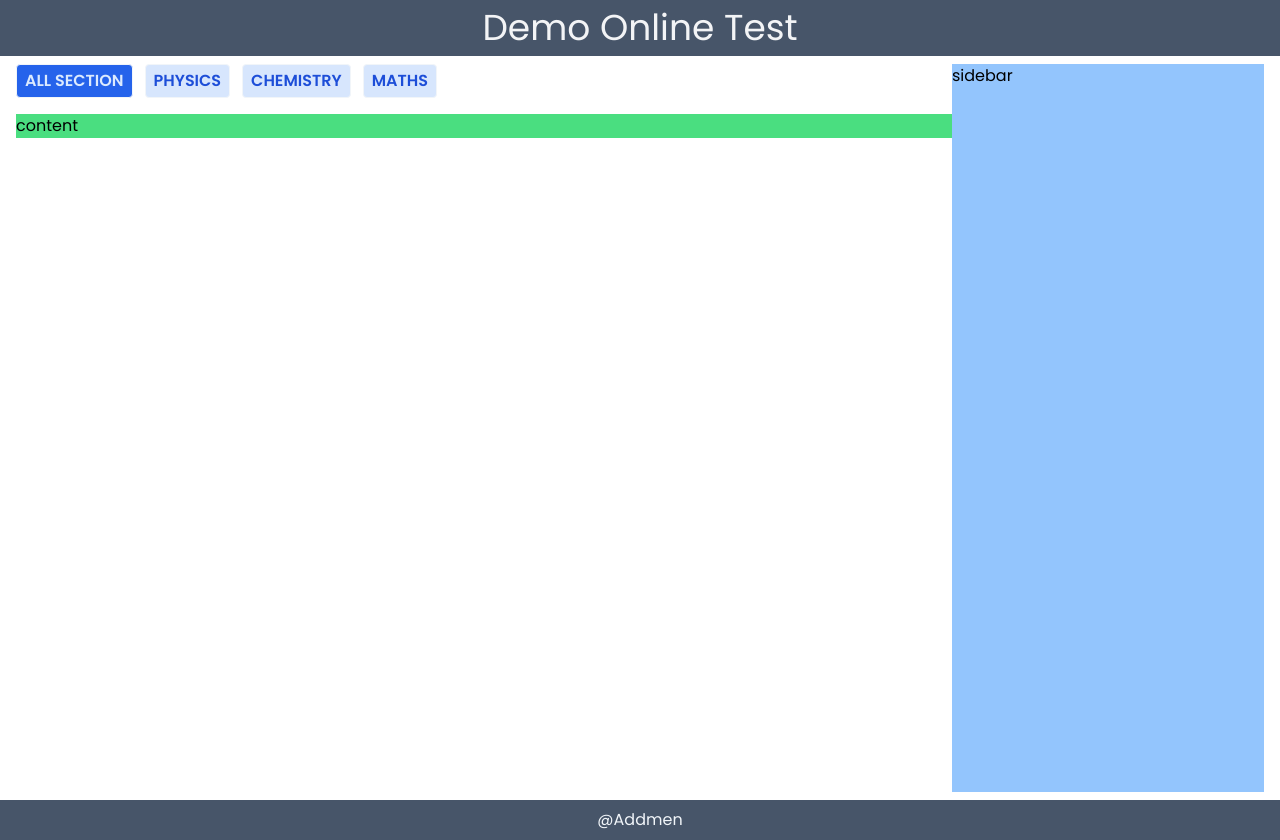
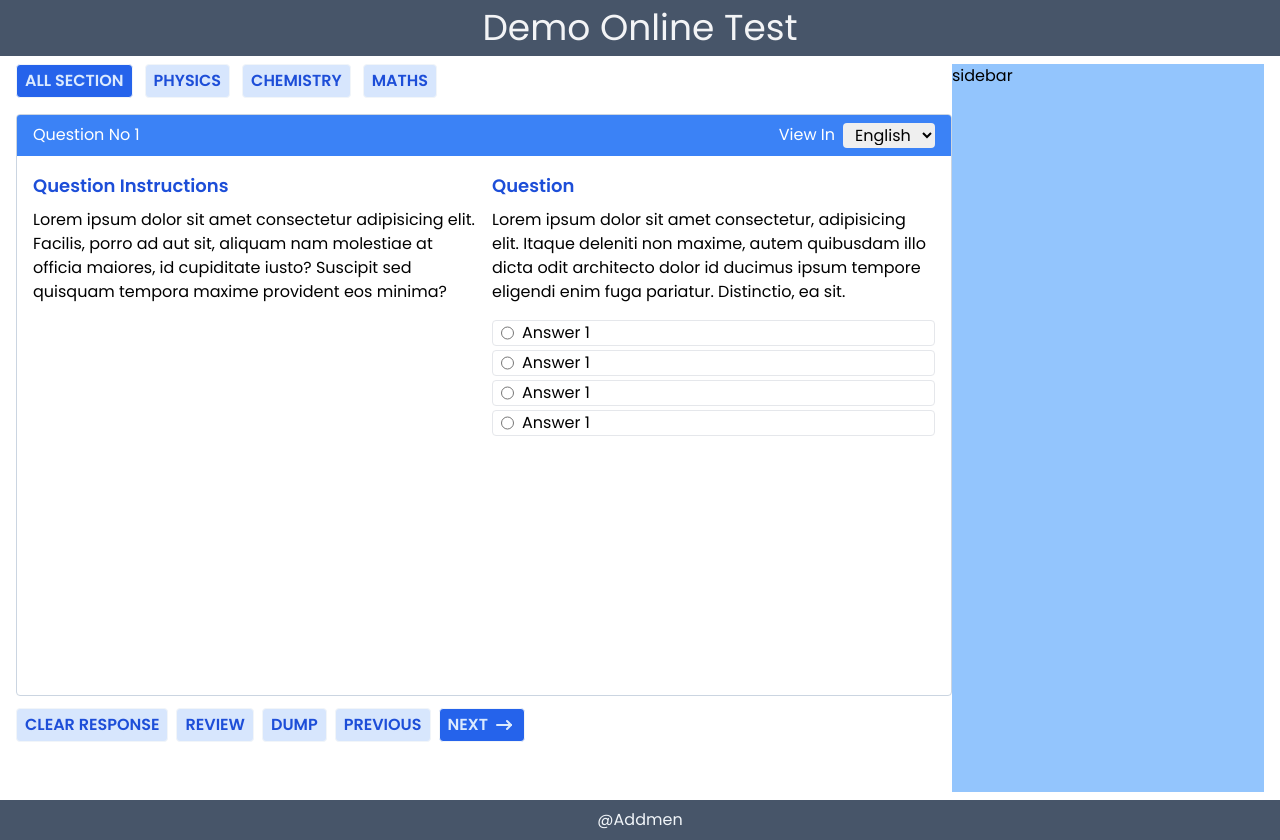
Before and after one commit to prosenjit-singha/demo-online-test, a Next.js app: page / in a window 1280 px wide. Built offline with nearby package versions, Linux system fonts and the light colour scheme.

Commit message:
content section added

```diff
--- /dev/null
+++ b/components/Main/Content.tsx
@@ -0,0 +1,67 @@
+export default function Content() {
+  return (
+    <section className="min-h-[80%] flex flex-col rounded overflow-hidden border border-slate-300">
+      {/* CONTENT HEADER */}
+      <div className="bg-blue-500 flex h-fit justify-between py-2 px-4 text-white">
+        {/* QUESTION NO */}
+        <h2>Question No 1</h2>
+
+        {/* LANGUAGE OPTIONS */}
+        <div className="flex gap-2 ">
+          <span>View In</span>
+          <select className="text-black rounded px-2 cursor-pointer !outline-none">
+            <option value="english">English</option>
+            <option value="hindi">Hindi</option>
+            <option value="french">France</option>
+          </select>
+        </div>
+      </div>
+      {/* CONTENT BODY */}
+      <div className="grid grid-cols-2 p-4 gap-4">
+        {/* QUESTION INSTRUCTIONS PART */}
+        <div>
+          <h3 className="font-semibold text-blue-700 text-lg mb-2">
+            Question Instructions
+          </h3>
+          <p>
+            Lorem ipsum dolor sit amet consectetur adipisicing elit. Facilis,
+            porro ad aut sit, aliquam nam molestiae at officia maiores, id
+            cupiditate iusto? Suscipit sed quisquam tempora maxime provident eos
+            minima?
+          </p>
+        </div>
+
+        {/* QUESTION PART */}
+        <div>
+          <h3 className="font-semibold text-blue-700 text-lg mb-2">Question</h3>
+          <p>
+            Lorem ipsum dolor sit amet consectetur, adipisicing elit. Itaque
+            deleniti non maxime, autem quibusdam illo dicta odit architecto
+            dolor id ducimus ipsum tempore eligendi enim fuga pariatur.
+            Distinctio, ea sit.
+          </p>
+
+          {/* ANSWER OPTIONS */}
+          <div className="mt-4 flex flex-col gap-1">
+            <label className="radio-option">
+              <input name="answer" type="radio" value="1" />
+              <span>Answer 1</span>
+            </label>
+            <label className="radio-option">
+              <input name="answer" type="radio" value="2" />
+              <span>Answer 1</span>
+            </label>
+            <label className="radio-option">
+              <input name="answer" type="radio" value="3" />
+              <span>Answer 1</span>
+            </label>
+            <label className="radio-option">
+              <input name="answer" type="radio" value="4" />
+              <span>Answer 1</span>
+            </label>
+          </div>
+        </div>
+      </div>
+    </section>
+  );
+}
--- a/components/Main/index.tsx
+++ b/components/Main/index.tsx
@@ -1,18 +1,30 @@
+import Content from "./Content";
+import { TbArrowNarrowRight as NextIcon } from "react-icons/tb";
 export default function Main() {
   return (
     <main className="grid grid-cols-12 min-h-[calc(100vh-56px)] px-4 py-2">
       <article className=" col-start-1 col-end-10">
         {/* HEADER SECTION */}
         <section className="flex items-center mb-4 gap-3">
-          <button className="btn-primary active">All Section</button>
+          <button className="btn-primary filled">All Section</button>
           <button className="btn-primary">Physics</button>
           <button className="btn-primary">Chemistry</button>
           <button className="btn-primary">Maths</button>
         </section>
         {/* CONTENT SECTION */}
-        <section className="bg-green-400">content</section>
-        {/* SIDEBAR SECTION */}
+        <Content />
+        {/* CONTENT ACTIONS */}
+        <div className="flex gap-2 mt-3">
+          <button className="btn-primary">Clear Response</button>
+          <button className="btn-primary">Review</button>
+          <button className="btn-primary">Dump</button>
+          <button className="btn-primary">Previous</button>
+          <button className="btn-primary filled flex items-center gap-1">
+            Next <NextIcon size={24} />
+          </button>
+        </div>
       </article>
+      {/* SIDEBAR SECTION */}
       <section className="bg-blue-300 col-start-10 col-end-13">sidebar</section>
     </main>
   );
--- a/package.json
+++ b/package.json
@@ -19,6 +19,7 @@
     "next": "13.1.6",
     "react": "18.2.0",
     "react-dom": "18.2.0",
+    "react-icons": "^4.7.1",
     "typescript": "4.9.5"
   },
   "devDependencies": {
--- a/styles/components.css
+++ b/styles/components.css
@@ -11,8 +11,17 @@
   .btn-primary:active {
     @apply scale-95;
   }
-  .btn-primary.active {
-    @apply bg-blue-600 text-blue-100 pointer-events-none;
+  .btn-primary.filled {
+    @apply bg-blue-600 text-blue-100;
+  }
+  .btn-primary.filled:hover {
+    @apply border-blue-500 shadow-blue-600/90;
+  }
+
+  .radio-option {
+    @apply flex gap-2 px-2 cursor-pointer rounded border transition-all;
+    @apply hover:bg-blue-200 hover:scale-105;
+    @apply active:scale-100;
   }
   /* PRIMARY BUTTON ENDS */
 }
```
Also changed, not shown: 1 other file (tests, documents, lock files or other folders).
